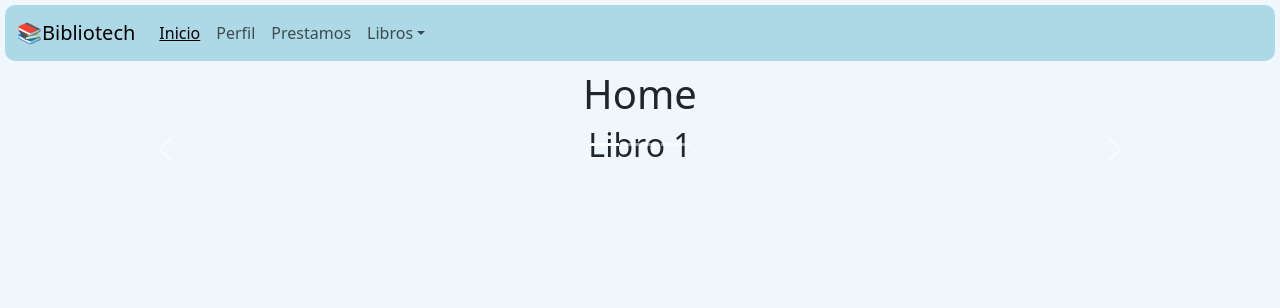
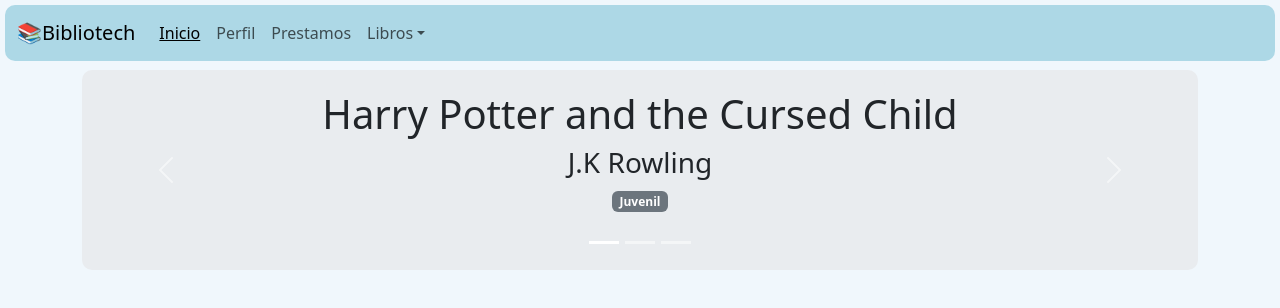
Before and after one commit to francogcn/TP-FS-SILICON-2024-G1, a React (Vite) app in the folder frontend/: page / in a window 1280 px wide. Shown: the top 308 px of the page. Built offline with nearby package versions, Linux system fonts and the light colour scheme.

Commit message:
Carrusel.jsx

```diff
--- a/frontend/src/App.css
+++ b/frontend/src/App.css
@@ -65,3 +65,11 @@ span.perfil-info-bubtitle{
 .prestamos{
   margin-bottom: 20px;
 }
+
+/*Carrusel*/
+.newRelease{
+  height: 200px;
+  padding: 20px;
+  background-color: var(--bs-gray-200);
+  border-radius: 10px;
+}
--- a/frontend/src/components/Carrousel.jsx
+++ b/frontend/src/components/Carrousel.jsx
@@ -1,30 +1,50 @@
+import NewRelease from "./NewRelease";
+
 export default function Carrousel() {
     return (
-        <div className="carousel slide">
+        <>
+            <div id="nuevosLibros" className="carousel slide">
                 <div className="carousel-indicators">
-                <button type="button" data-bs-target="#carouselExampleIndicators" data-bs-slide-to="0" className="active" aria-current="true" aria-label="Slide 1"></button>
-                <button type="button" data-bs-target="#carouselExampleIndicators" data-bs-slide-to="1" aria-label="Slide 2"></button>
-                <button type="button" data-bs-target="#carouselExampleIndicators" data-bs-slide-to="2" aria-label="Slide 3"></button>
+                    <button type="button" data-bs-target="#nuevosLibros" data-bs-slide-to="0" className="active" aria-current="true" aria-label="Slide 1"></button>
+                    <button type="button" data-bs-target="#nuevosLibros" data-bs-slide-to="1" aria-label="Slide 2"></button>
+                    <button type="button" data-bs-target="#nuevosLibros" data-bs-slide-to="2" aria-label="Slide 3"></button>
                 </div>
                 <div className="carousel-inner">
                     <div className="carousel-item active">
-                    <h2>Libro 1</h2>
+                    <NewRelease
+                         titulo = "Harry Potter and the Cursed Child"
+                         autor = "J.K Rowling"
+                         genero = "Juvenil"
+
+                        />
                     </div>
                     <div className="carousel-item">
-                    <h2>Libro 2</h2>
+
+                        <NewRelease
+                         titulo = "Manual del Ingeniero Químico"
+                         autor = "S.H Perry"
+                         genero = "Técnico"
+
+                        />
                     </div>
                     <div className="carousel-item">
-                    <h2>Pantalla 3</h2>
+                    <NewRelease
+                         titulo = "El Origen de las Especies"
+                         autor = "Charles Darwing"
+                         genero = "Técnico"
+
+                        />
                     </div>
                 </div>
-            <button className="carousel-control-prev" type="button" data-bs-target="#carouselExampleIndicators" data-bs-slide="prev">
+                <button className="carousel-control-prev" type="button" data-bs-target="#nuevosLibros" data-bs-slide="prev">
                     <span className="carousel-control-prev-icon" aria-hidden="true"></span>
                     <span className="visually-hidden">Previous</span>
                 </button>
-            <button className="carousel-control-next" type="button" data-bs-target="#carouselExampleIndicators" data-bs-slide="next">
+                <button className="carousel-control-next" type="button" data-bs-target="#nuevosLibros" data-bs-slide="next">
                     <span className="carousel-control-next-icon" aria-hidden="true"></span>
                     <span className="visually-hidden">Next</span>
                 </button>
             </div>
+        </>
     )
 }
--- /dev/null
+++ b/frontend/src/components/NewRelease.jsx
@@ -0,0 +1,11 @@
+export default function NewRelease({titulo,autor,genero}) {
+  return (
+    <>
+       <div className="newRelease">
+        <h1>{titulo}</h1>
+        <h3>{autor}</h3>
+        <span className="badge text-bg-secondary">{genero}</span>
+        </div>
+    </>
+  )
+}
--- a/frontend/src/pages/Home.jsx
+++ b/frontend/src/pages/Home.jsx
@@ -5,7 +5,6 @@ export default function Home(){
     return(
         <>
             <div className="container">
-                <h1>Home</h1>
                 <Carrousel/>
             </div>
         </>
```
Lines whose indentation alone changed are shown as unchanged.
